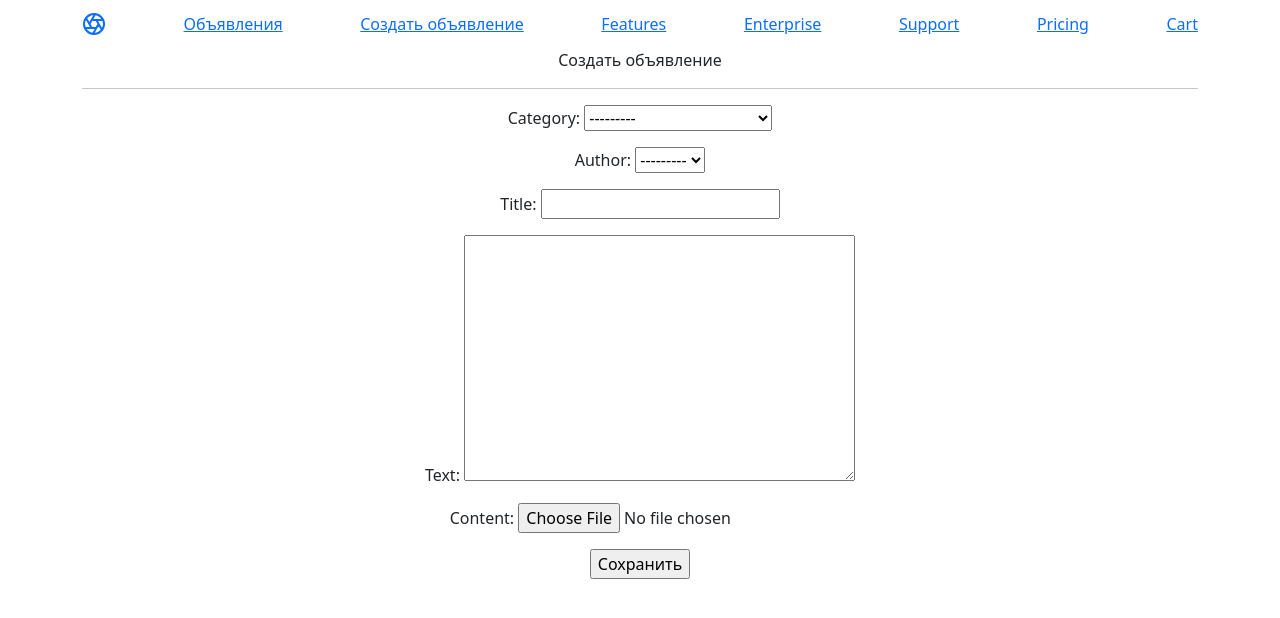
After one commit to the-ugolkov/BBoard, a Django app: page /ads/create in a window 1280 px wide. The commit adds this page. Shown: the top 618 px of the page. Run offline with Django 4.2, Linux system fonts and the light colour scheme; data comes from the database, SQL or seed files in the repository.

Commit message:
изменил модели и добавил страницу для создания обьявления

```diff
--- a/B_Board/ads/admin.py
+++ b/B_Board/ads/admin.py
@@ -1,7 +1,7 @@
 from django.contrib import admin
 
-from ads.models import Ad, AdContent, Response
+from ads.models import Ad, Response
 
 admin.site.register(Ad)
-admin.site.register(AdContent)
+# admin.site.register(AdContent)
 admin.site.register(Response)
--- /dev/null
+++ b/B_Board/ads/forms.py
@@ -0,0 +1,9 @@
+from django import forms
+
+from ads.models import Ad
+
+
+class AdsForm(forms.ModelForm):
+    class Meta:
+        model = Ad
+        fields = ['category', 'author', 'title', 'text', 'content']
--- a/B_Board/ads/models.py
+++ b/B_Board/ads/models.py
@@ -1,5 +1,6 @@
 from django.contrib.auth.models import User
 from django.db import models
+from django.urls import reverse
 
 from ads.res import CAT
 
@@ -10,14 +11,19 @@ class Ad(models.Model):
     author = models.ForeignKey(User, on_delete=models.CASCADE)
     category = models.CharField(max_length=20, choices=CAT)
     date_create = models.DateTimeField(auto_now_add=True)
+    content = models.FileField(upload_to='ad_content/', blank=True)
+
 
     def __str__(self):
         return self.title
 
 
-class AdContent(models.Model):
-    ad = models.ForeignKey(Ad, on_delete=models.CASCADE, related_name='content')
-    content = models.FileField(upload_to='ad_content/', blank=True)
+    def get_absolute_url(self):
+        return reverse('ad', args=[str(self.id)])
+
+# class AdContent(models.Model):
+#     ad = models.ForeignKey(Ad, on_delete=models.CASCADE, related_name='content')
+#     content = models.FileField(upload_to='ad_content/', blank=True)
 
 
 class Response(models.Model):
--- a/B_Board/ads/templates/ads/ad.html
+++ b/B_Board/ads/templates/ads/ad.html
@@ -12,4 +12,6 @@
 <hr>
 <h5>{{ ad.text }}</h5>
 <hr>
+<img src=" {{ ad.content.name }}" alt="Изображение">
+<h4>{{ ad.content.name }}</h4>
 {% endblock %}
--- /dev/null
+++ b/B_Board/ads/templates/ads/ads_create.html
@@ -0,0 +1,11 @@
+{% extends 'ads/default.html' %}
+
+{% block content %}
+<h>Создать объявление</h>
+<hr>
+<form action="" method="post">
+    {% csrf_token %}
+    {{ form.as_p }}
+    <input type="submit" value="Сохранить" />
+</form>
+{% endblock content %}
--- a/B_Board/ads/templates/ads/default.html
+++ b/B_Board/ads/templates/ads/default.html
@@ -15,7 +15,7 @@
           <svg xmlns="http://www.w3.org/2000/svg" width="24" height="24" fill="none" stroke="currentColor" stroke-linecap="round" stroke-linejoin="round" stroke-width="2" class="d-block mx-auto" role="img" viewBox="0 0 24 24"><title>Product</title><circle cx="12" cy="12" r="10"></circle><path d="M14.31 8l5.74 9.94M9.69 8h11.48M7.38 12l5.74-9.94M9.69 16L3.95 6.06M14.31 16H2.83m13.79-4l-5.74 9.94"></path></svg>
         </a>
         <a class="py-2 d-none d-md-inline-block" href="/ads/">Объявления</a>
-        <a class="py-2 d-none d-md-inline-block" href="#">Product</a>
+        <a class="py-2 d-none d-md-inline-block" href="/ads/create">Создать объявление</a>
         <a class="py-2 d-none d-md-inline-block" href="#">Features</a>
         <a class="py-2 d-none d-md-inline-block" href="#">Enterprise</a>
         <a class="py-2 d-none d-md-inline-block" href="#">Support</a>
--- a/B_Board/ads/urls.py
+++ b/B_Board/ads/urls.py
@@ -1,9 +1,9 @@
 from django.urls import path
 
-from ads.views import AdsList, AdDetail
+from ads.views import AdsList, AdDetail, AdCreate
 
 urlpatterns = [
     path('', AdsList.as_view(), name='ads_list'),
     path('<int:pk>', AdDetail.as_view(), name='ad'),
-    # path('<int:pk>', ResponseList.as_view(), name='response_list')
+    path('<create>', AdCreate.as_view(), name='ad_create'),
 ]
--- a/B_Board/ads/views.py
+++ b/B_Board/ads/views.py
@@ -1,6 +1,8 @@
 from django.shortcuts import render
-from django.views.generic import ListView, DetailView
+from django.urls import reverse
+from django.views.generic import ListView, DetailView, CreateView
 
+from ads.forms import AdsForm
 from ads.models import Ad, Response
 
 
@@ -18,6 +20,12 @@ class AdDetail(DetailView):
     context_object_name = 'ad'
 
 
+class AdCreate(CreateView):
+    form_class = AdsForm
+    model = Ad
+    template_name = 'ads/ads_create.html'
+
+
 # class ResponseList(ListView):
 #     model = Response
 #     ordering = '-date_create'
```
Also changed, not shown: B_Board/db.sqlite3.
